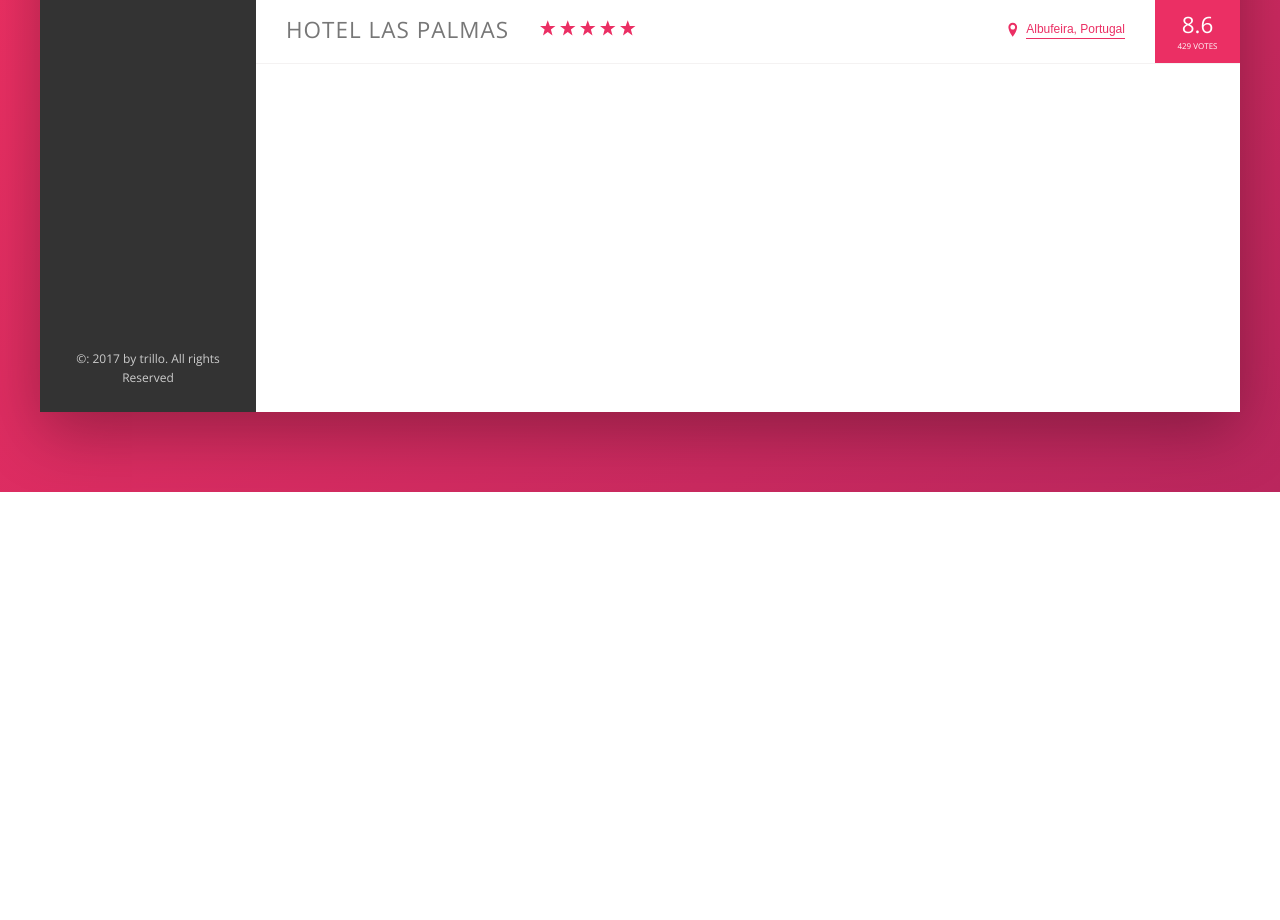
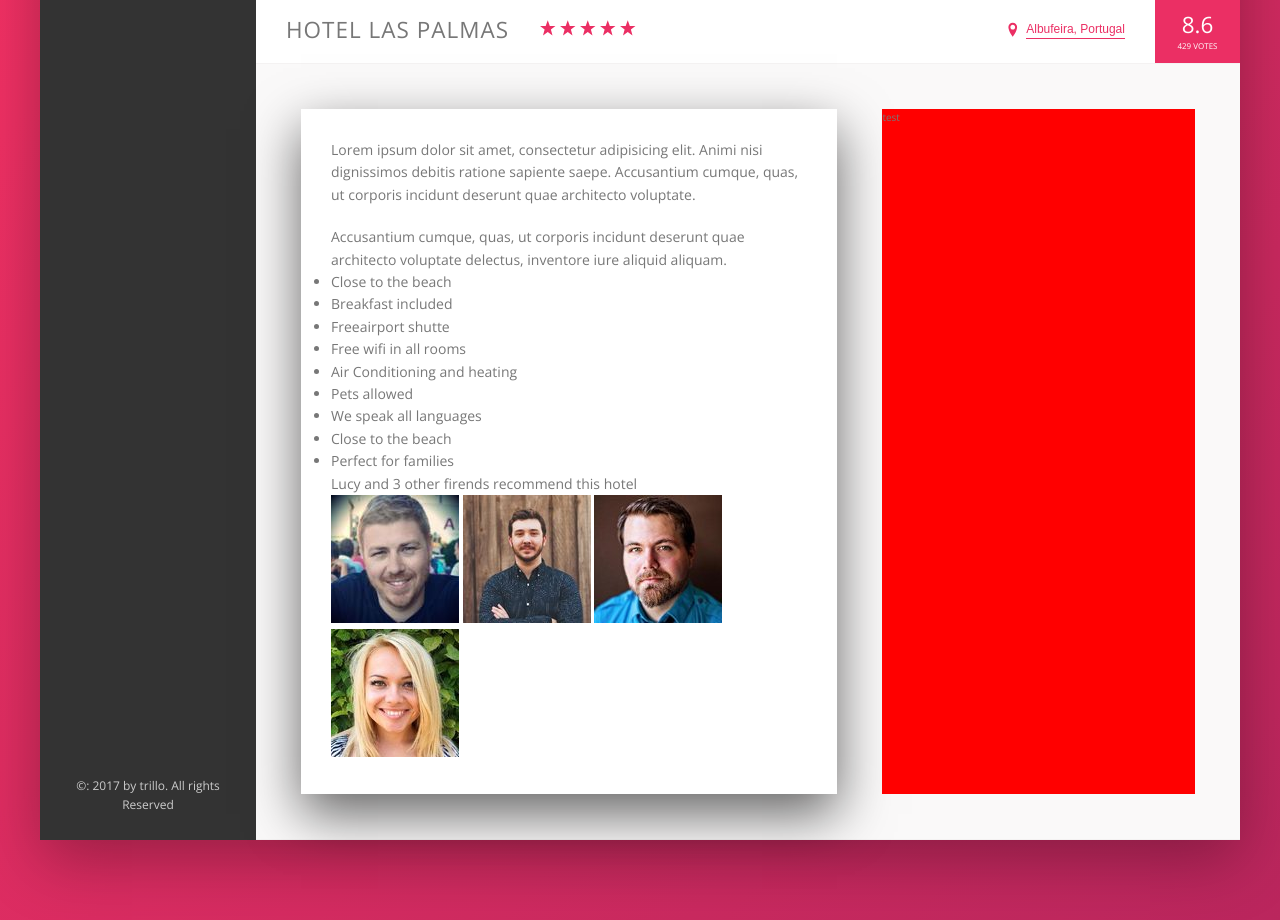
Before and after one commit to olaknowct/trillo, a website: page index.html in a window 1280 px wide. Shown: the part 538-1458 px from the top of the page. Before the commit the page ends 1030 px from the top, so only its background shows below. Drawn offline with nearby package versions, Linux system fonts and the light colour scheme.

Commit message:
prepare layout for hotel view

```diff
--- a/index.html
+++ b/index.html
@@ -160,6 +160,60 @@
               <div class="overview__rating-count">429 Votes</div>
             </div>
           </div>
+
+          <div class="detail">
+            <div class="description">
+              <p class="paragraph">
+                Lorem ipsum dolor sit amet, consectetur adipisicing elit. Animi
+                nisi dignissimos debitis ratione sapiente saepe. Accusantium
+                cumque, quas, ut corporis incidunt deserunt quae architecto
+                voluptate.
+              </p>
+              <p class="paragraph">
+                Accusantium cumque, quas, ut corporis incidunt deserunt quae
+                architecto voluptate delectus, inventore iure aliquid aliquam.
+              </p>
+              <ul class="list">
+                <li class="list_item">Close to the beach</li>
+                <li class="list_item">Breakfast included</li>
+                <li class="list_item">Freeairport shutte</li>
+                <li class="list_item">Free wifi in all rooms</li>
+                <li class="list_item">Air Conditioning and heating</li>
+                <li class="list_item">Pets allowed</li>
+                <li class="list_item">We speak all languages</li>
+                <li class="list_item">Close to the beach</li>
+                <li class="list_item">Perfect for families</li>
+              </ul>
+              <div class="recommend">
+                <p class="recommend__count">
+                  Lucy and 3 other firends recommend this hotel
+                </p>
+                <div class="recommend__friends">
+                  <img
+                    src="img/user-3.jpg"
+                    alt="friend 1"
+                    class="recommend__photo"
+                  />
+                  <img
+                    src="img/user-4.jpg"
+                    alt="friend 1"
+                    class="recommend__photo"
+                  />
+                  <img
+                    src="img/user-5.jpg"
+                    alt="friend 1"
+                    class="recommend__photo"
+                  />
+                  <img
+                    src="img/user-6.jpg"
+                    alt="friend 1"
+                    class="recommend__photo"
+                  />
+                </div>
+              </div>
+            </div>
+            <div class="user-reviews">test</div>
+          </div>
         </main>
       </div>
     </div>
--- a/sass/_base.scss
+++ b/sass/_base.scss
@@ -28,6 +28,9 @@ Grey dark 3: #999
   --color-grey-dark-4: #495057;
 
   --shadow-dark: 0 2rem 6rem rgba(0, 0, 0, 0.3);
+  --shadow-light: 0 2rem 5rem rgba(0, 0, 0, 0.6);
+
+  --line: 1px solid var(--color-grey-light-2);
 }
 
 * {
--- a/sass/_components.scss
+++ b/sass/_components.scss
@@ -190,7 +190,7 @@
 .overview {
   display: flex;
   align-items: center;
-  border-bottom: 1px solid var(--color-grey-light-2);
+  border-bottom: var(--line);
 
   &__heading {
     font-size: 2.25rem;
@@ -283,3 +283,7 @@
     box-shadow: none;
   }
 }
+
+.paragraph:not(:last-of-type) {
+  margin-bottom: 2rem;
+}
--- a/sass/_layout.scss
+++ b/sass/_layout.scss
@@ -11,7 +11,7 @@
   font-size: 1.4rem;
   height: 7rem;
   background-color: #fff;
-  border-bottom: 1px solid var(--color-grey-light-2);
+  border-bottom: var(--line);
 
   display: flex;
   justify-content: space-between;
@@ -33,6 +33,25 @@
 
 .hotel-view {
   background-color: #fff;
-  height: 80rem;
   flex: 1;
 }
+
+.detail {
+  display: flex;
+  padding: 4.5rem;
+  background-color: var(--color-grey-light-1);
+  border-bottom: var(--line);
+}
+
+.description {
+  font-size: 1.4rem;
+  background-color: #fff;
+  box-shadow: var(--shadow-light);
+  padding: 3rem;
+  flex: 0 0 60%;
+  margin-right: 4.5rem;
+}
+.user-reviews {
+  background-color: red;
+  flex: 1;
+}
```
Also changed, not shown: css/style.css.
